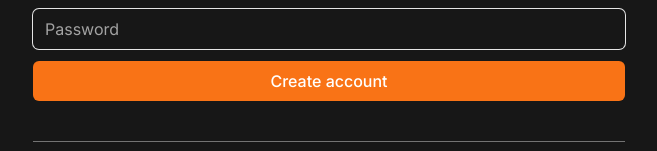
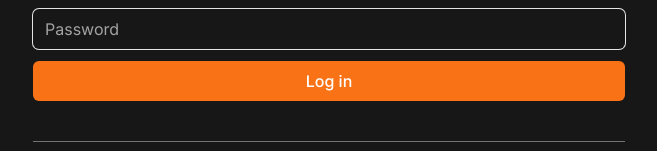
Before and after one commit to ywc0008/carrot-market-reloaded, a Next.js app in the folder carrot-market-reloaded/: page /login in a window 1280 px wide. Shown: the part 183-334 px from the top of the page, without its empty margins (311-968 px from the left). Built offline with nearby package versions, Linux system fonts and the light colour scheme.

Commit message:
sever action으로 form data 가져오기

```diff
--- /dev/null
+++ b/carrot-market-reloaded/app/login/actions.ts
@@ -0,0 +1,11 @@
+'use server';
+
+import { redirect } from "next/navigation";
+
+export async function handleForm(preState:any,formData: FormData) {
+    await new Promise((resolve) => setTimeout(resolve, 5000));
+    redirect("/")
+    return {
+      errors: ["wrong password","password too short"],
+    };
+  }
--- a/carrot-market-reloaded/app/login/page.tsx
+++ b/carrot-market-reloaded/app/login/page.tsx
@@ -1,23 +1,35 @@
+"use client";
+
 import FormButton from "@/components/form-btn";
 import FormInput from "@/components/form-input";
 import SocialLogin from "@/components/social-login";
+import { useFormState } from "react-dom";
+import { handleForm } from "./actions";
 
 export default function Login() {
+  const [state, action] = useFormState(handleForm, null);
   return (
     <div className="flex flex-col gap-10 py-8 px-6">
       <div className="flex flex-col gap-2 *:font-medium">
         <h1 className="text-2xl">안녕하세요!</h1>
         <h2 className="text-xl">Log in with email and password.</h2>
       </div>
-      <form className="flex flex-col gap-3">
-        <FormInput type="email" placeholder="Email" required errors={[]} />
+      <form action={action} className="flex flex-col gap-3">
         <FormInput
+          name="email"
+          type="email"
+          placeholder="Email"
+          required
+          errors={[]}
+        />
+        <FormInput
+          name="password"
           type="password"
           placeholder="Password"
           required
-          errors={[]}
+          errors={state?.errors ?? []}
         />
-        <FormButton loading={false} text="Create account" />
+        <FormButton text="Log in" />
       </form>
       <SocialLogin />
     </div>
--- /dev/null
+++ b/carrot-market-reloaded/app/www/users/route.ts
@@ -0,0 +1,16 @@
+import { NextRequest } from "next/server";
+
+export async function GET(request:NextRequest) {
+    console.log(request);
+    return Response.json({
+        ok:true
+    })
+
+
+}
+
+export async function POST(request:NextRequest) {
+    const data=request.json();
+    console.log("log the user in!!!");
+    return Response.json(data);
+}
--- a/carrot-market-reloaded/components/form-btn.tsx
+++ b/carrot-market-reloaded/components/form-btn.tsx
@@ -1,15 +1,19 @@
+"use client";
+
+import { useFormStatus } from "react-dom";
+
 interface FormButtonProps {
-  loading: boolean;
   text: string;
 }
 
-export default function FormButton({ loading, text }: FormButtonProps) {
+export default function FormButton({ text }: FormButtonProps) {
+  const { pending } = useFormStatus();
   return (
     <button
-      disabled={loading}
+      disabled={pending}
       className="primary-btn h-10 disabled:bg-neutral-400 disabled:text-neutral-300 disabled:cursor-not-allowed"
     >
-      {loading ? "로딩 중..." : text}
+      {pending ? "로딩 중..." : text}
     </button>
   );
 }
--- a/carrot-market-reloaded/components/form-input.tsx
+++ b/carrot-market-reloaded/components/form-input.tsx
@@ -3,6 +3,7 @@
   placeholder: string;
   required: boolean;
   errors: string[];
+  name: string;
 }
 
 export default function FormInput({
@@ -10,10 +11,12 @@
   placeholder,
   required,
   errors,
+  name,
 }: FormInputProps) {
   return (
     <div className="flex flex-col gap-2">
       <input
+        name={name}
         className="bg-transparent rounded-md w-full h-10 focus:outline-none ring-1 focus:ring-4 transition ring-neutral-200 focus:ring-orange-500 border-none placeholder:text-neutral-400"
         type={type}
         placeholder={placeholder}
```
